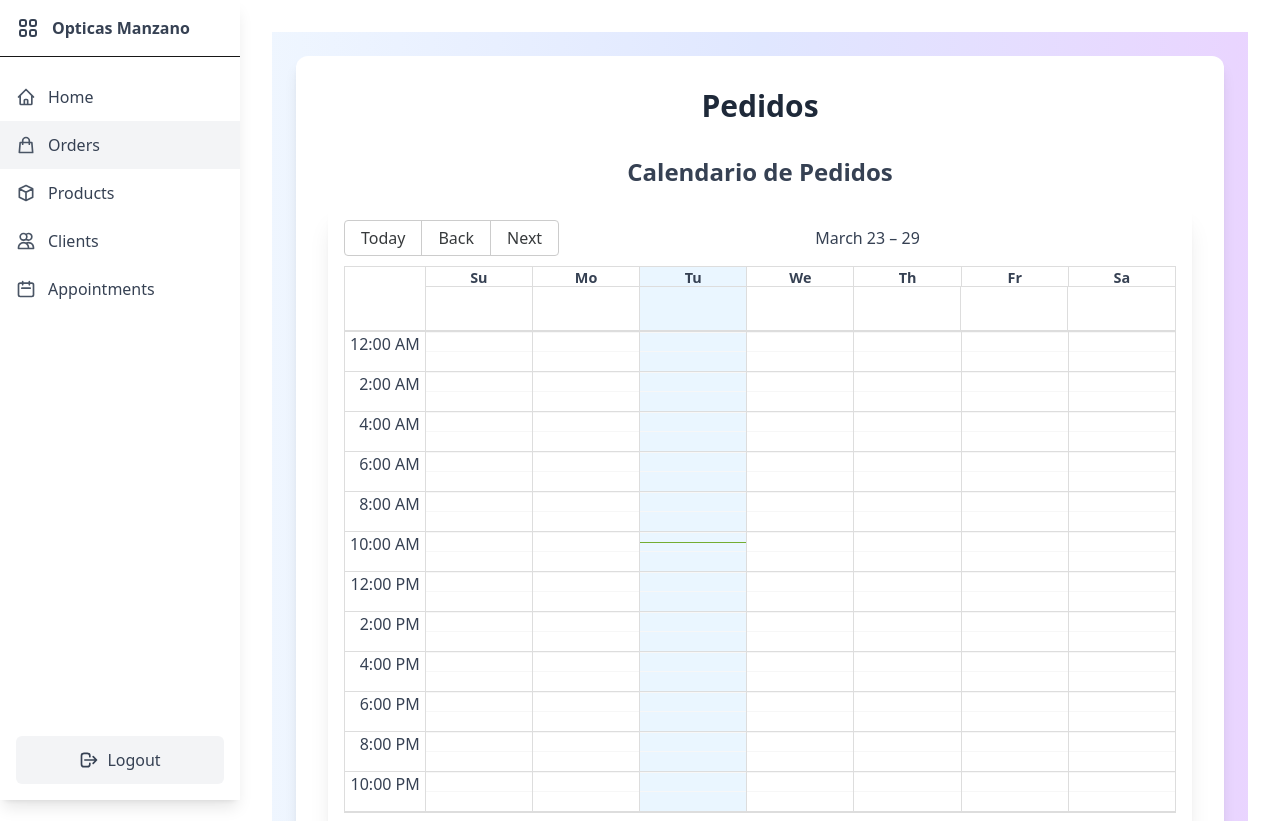
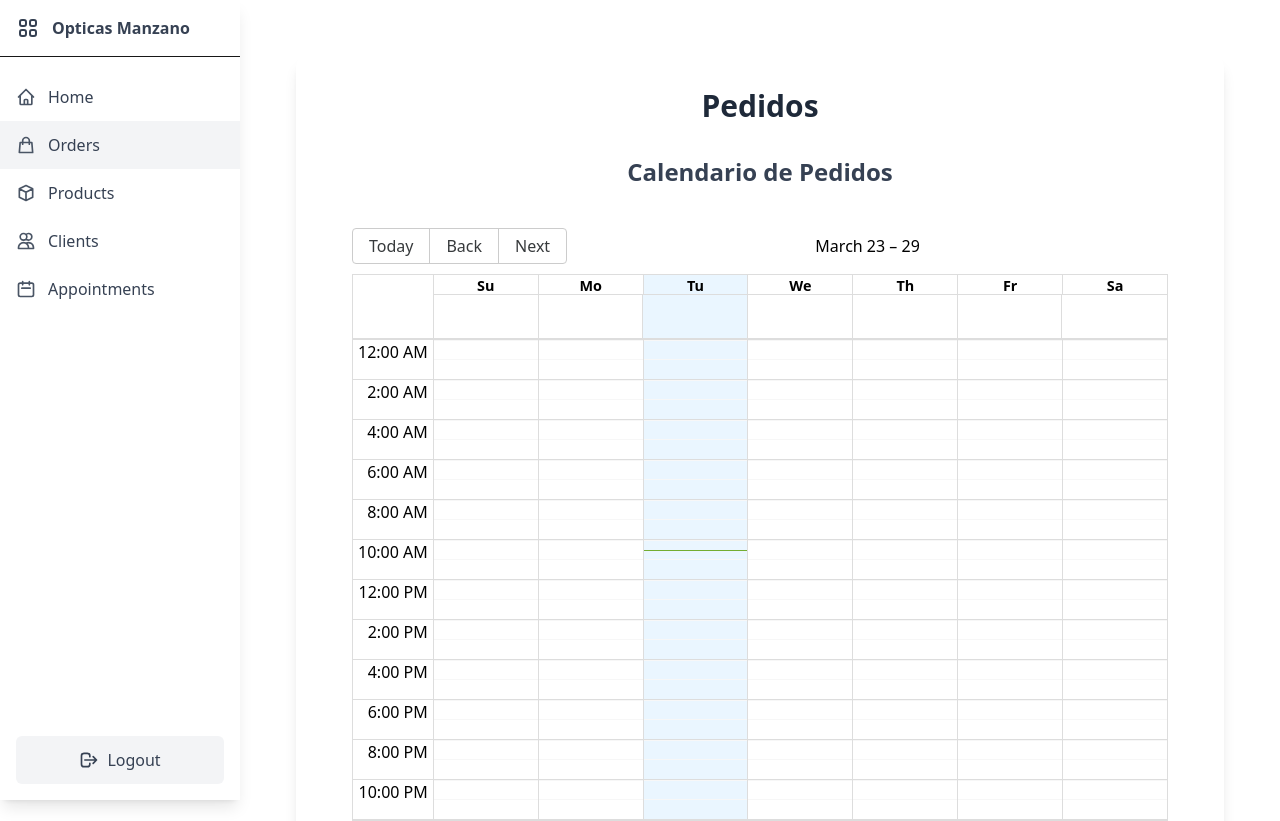
Before and after one commit to Antonio-DR99/Practica-Manzano, a Next.js app: page /pages/pedidos in a window 1280 px wide. Shown: the top 821 px of the page. Built offline with nearby package versions, Linux system fonts and the light colour scheme.

Commit message:
feat: mejorar el diseño de la página de pedidos con cambios en el esquema de color y estilos

```diff
--- a/src/app/pages/pedidos/page.js
+++ b/src/app/pages/pedidos/page.js
@@ -33,16 +33,16 @@ export default function PedidosPage() {
   };
 
   return (
-    <div className="min-h-screen bg-gradient-to-r from-blue-50 via-indigo-100 to-purple-200 p-6">
+    <div className="min-h-screen bg-white text-black p-6">
       <div className="max-w-7xl mx-auto">
-        <div className="bg-white p-8 rounded-xl shadow-lg">
+        <div className="p-8 rounded-xl shadow-lg">
           <h1 className="text-3xl font-bold text-gray-800 mb-8 text-center">Pedidos</h1>
 
           <div className="mb-8">
             <h2 className="text-2xl font-semibold text-gray-700 mb-4 text-center">Calendario de Pedidos</h2>
 
             {/* Calendario de semana horizontal */}
-            <div className="rounded-lg shadow-xl p-4 bg-white text-gray-700" >
+            <div className="min-h-screen bg-white text-black p-6">
               <Calendar
                 localizer={localizer}
                 events={[]} // No hay eventos
@@ -67,7 +67,7 @@ export default function PedidosPage() {
           </div>
 
           {/* Pedidos para la fecha seleccionada */}
-          <div className="bg-white p-6 rounded-xl shadow-md mt-6">
+          <div className="p-6 rounded-xl shadow-md mt-6 bg-white text-black">
             <h3 className="text-xl font-semibold text-gray-800 mb-4">
               Pedidos para {fechaSeleccionada.toLocaleDateString()}
             </h3>
```
